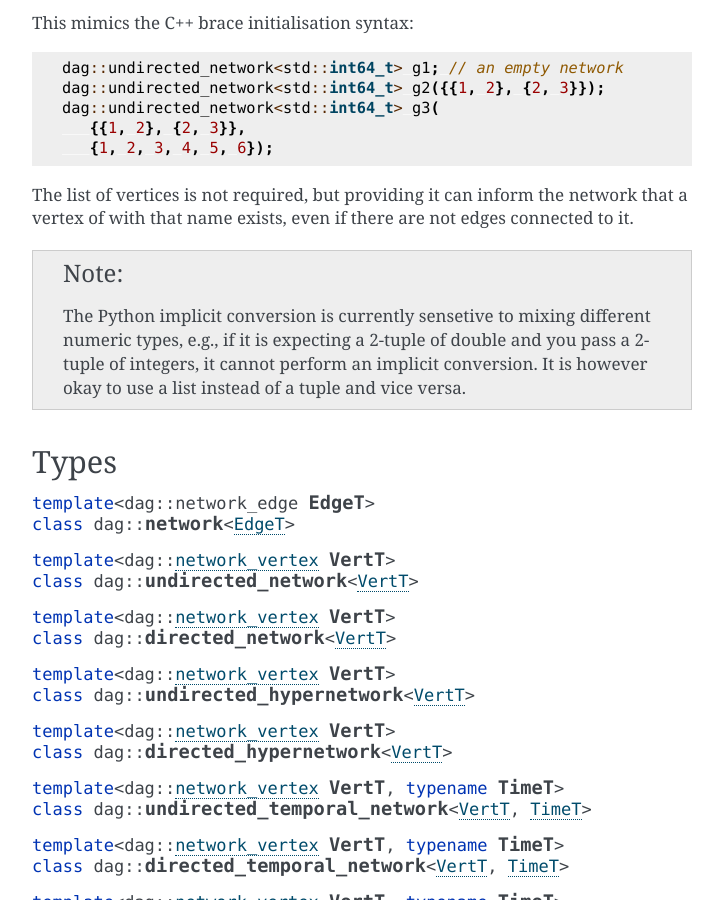
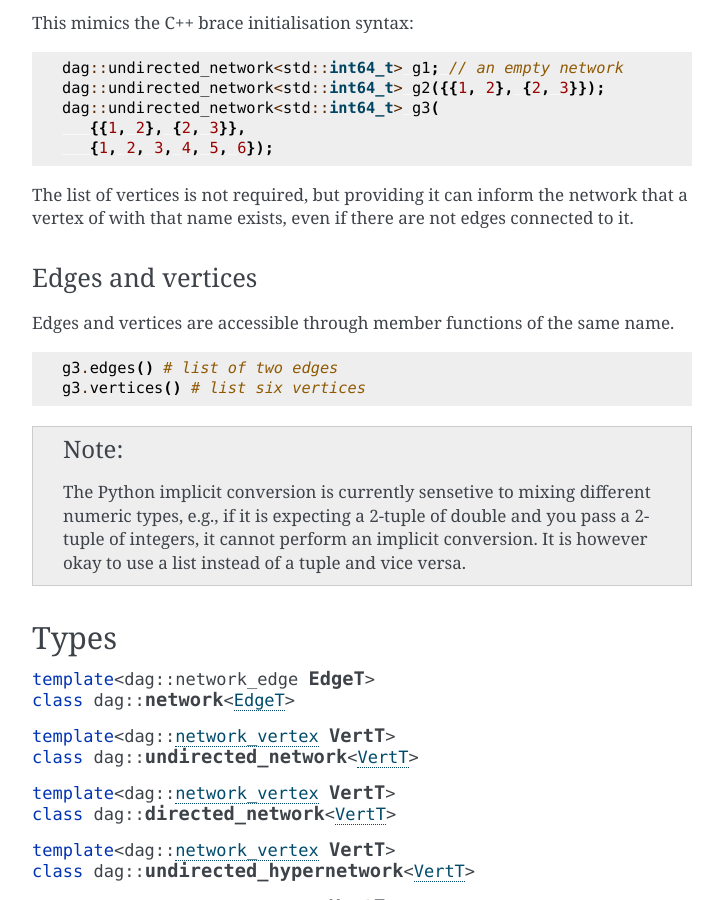
Before and after one commit to reticula-network/reticula-python, a Sphinx documentation site: the page built from docs/types.rst, in a window 1280 px wide and 900 px high, scrolled down 1276 px. Shown: the whole window, without its empty margins (388-1111 px from the left). Built offline with Sphinx 7.4.7, drawn with Linux system fonts in a browser that asks for light colours.

Commit message:
a word on edges and vertices

```diff
--- a/docs/types.rst
+++ b/docs/types.rst
@@ -79,6 +79,16 @@ The list of vertices is not required, but providing it can inform the network
 that a vertex of with that name exists, even if there are not edges connected
 to it.
 
+Edges and vertices
+^^^^^^^^^^^^^^^^^^
+
+Edges and vertices are accessible through member functions of the same name.
+
+.. code-block:: python
+
+      g3.edges() # list of two edges
+      g3.vertices() # list six vertices
+
 .. note::
 
    The Python implicit conversion is currently sensetive to mixing different
```
